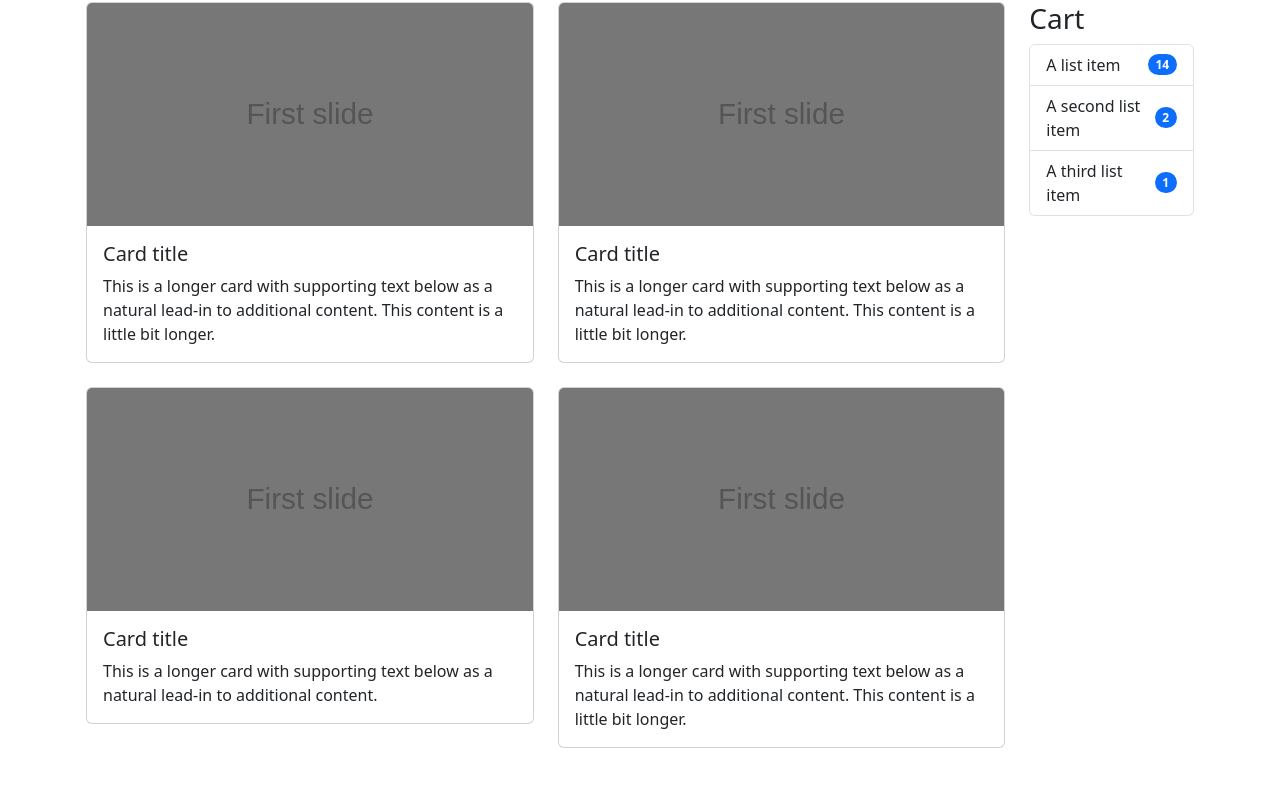
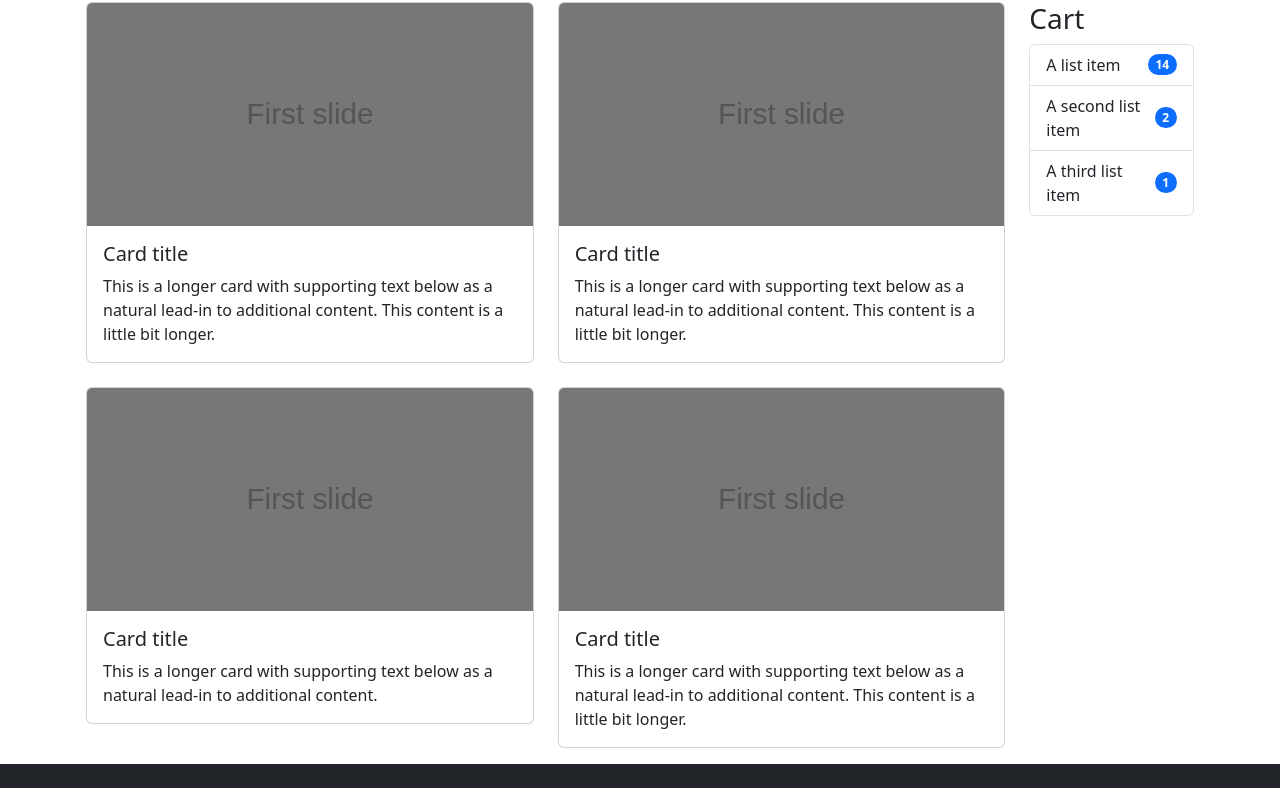
Before and after one commit to masum0191/vue-ecom, a Vue app: page / in a window 1280 px wide. Shown: the part 710-1514 px from the top of the page. Before the commit the page ends 1474 px from the top, so only its background shows below. Built offline with nearby package versions, Linux system fonts and the light colour scheme.

Commit message:
footer add

```diff
--- a/src/App.vue
+++ b/src/App.vue
@@ -10,7 +10,11 @@
       <AppCart/>
     </div>
   </div>
+
 </div>
+<footer>
+    <p class="text-center bg-dark">Vue-Ecom &copy; 2025</p>
+  </footer>
 </template>
 
 <script>
```
